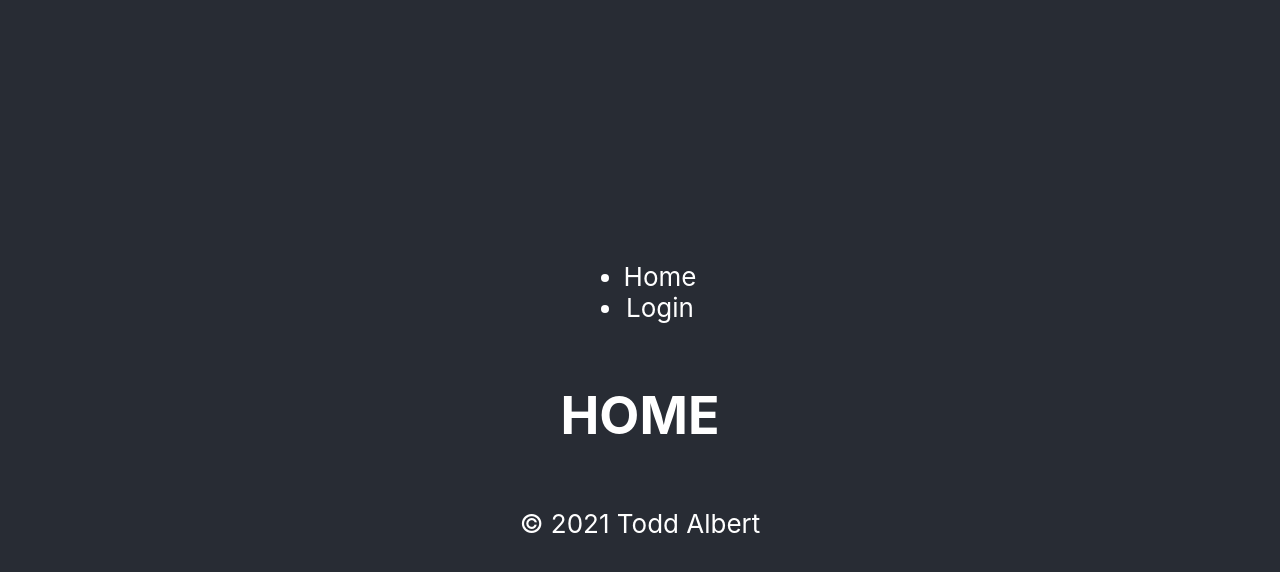
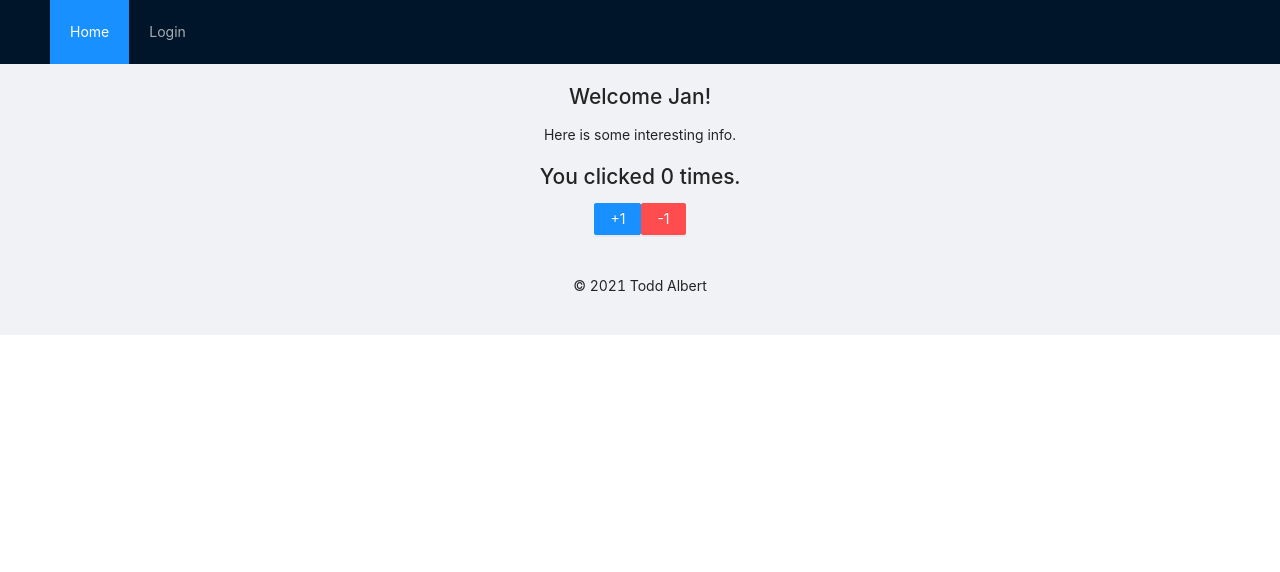
Before and after one commit to bocacode/react-01, a React (Create React App) app: page / in a window 1280 px wide. Shown: the top 572 px of the page. Built offline with nearby package versions, Linux system fonts and the light colour scheme.

Commit message:
added antd, created class component with state

```diff
--- a/package.json
+++ b/package.json
@@ -6,6 +6,7 @@
     "@testing-library/jest-dom": "^5.11.4",
     "@testing-library/react": "^11.1.0",
     "@testing-library/user-event": "^12.1.10",
+    "antd": "^4.12.3",
     "react": "^17.0.1",
     "react-dom": "^17.0.1",
     "react-scripts": "4.0.3",
--- a/src/App.js
+++ b/src/App.js
@@ -1,13 +1,13 @@
+import { Layout } from 'antd'
 import Home from './scenes/Home'
+import 'antd/dist/antd.css'
 import './App.css'
 
 function App() {
   return (
-    <div className="App">
-      <header className="App-header">
-        <Home />
-      </header>
-    </div>
+    <Layout className="layout">
+      <Home />
+    </Layout>
   )
 }
 
--- a/src/components/Menu.js
+++ b/src/components/Menu.js
@@ -1,12 +1,13 @@
 import React from 'react'
+import { Menu } from 'antd'
 
-function Menu() {
+function NavMenu() {
   return (
-    <ul>
-      <li>Home</li>
-      <li>Login</li>
-    </ul>
+    <Menu theme="dark" mode="horizontal" defaultSelectedKeys={["1"]}>
+      <Menu.Item key="1">Home</Menu.Item>
+      <Menu.Item key="2">Login</Menu.Item>
+    </Menu>
   )
 }
 
-export default Menu
+export default NavMenu
--- /dev/null
+++ b/src/components/Message.js
@@ -0,0 +1,26 @@
+import React from 'react'
+import { Button } from 'antd'
+
+class Message extends React.Component {
+  constructor(props){
+    super(props)
+    this.state = {
+      counter: 0
+    }
+  }
+  handleClick(inc) {
+    this.setState({ counter: this.state.counter + inc })
+  }
+  render() {
+    return (
+      <section>
+        <p>Here is some interesting info.</p>
+        <h2>You clicked {this.state.counter} times.</h2>
+        <Button type="primary" onClick={() => this.handleClick(1)}>+1</Button>
+        <Button type="primary" danger onClick={() => this.handleClick(-1)}>-1</Button>
+      </section>
+    )
+  }
+}
+
+export default Message
--- /dev/null
+++ b/src/components/Welcome.js
@@ -0,0 +1,10 @@
+import React from 'react'
+
+function Welcome({ name, age }){
+  if(age < 21) {
+    return <p>You must be 21 or older to enter.</p>
+  }
+  return <h1>Welcome {name || 'Guest'}!</h1>
+}
+
+export default Welcome
--- a/src/scenes/Home.js
+++ b/src/scenes/Home.js
@@ -1,13 +1,23 @@
 import React from 'react'
-import Menu from '../components/Menu'
+import { Layout } from 'antd'
+import NavMenu from '../components/Menu'
+import Welcome from '../components/Welcome'
+import Message from '../components/Message'
 import Footer from '../components/Footer'
 
 function Home() {
   return (
     <React.Fragment>
-      <Menu />
-      <h1>HOME</h1>
-      <Footer />
+      <Layout.Header>
+        <NavMenu />
+      </Layout.Header>
+      <Layout.Content style={{ padding: '16px 40px', textAlign: 'center' }}>
+        <Welcome age={25} name="Jan" />
+        <Message />
+      </Layout.Content>
+      <Layout.Footer style={{ textAlign: 'center' }}>
+        <Footer />
+      </Layout.Footer>
     </React.Fragment>
     )
 }
```
Also changed, not shown: 1 other file (tests, documents, lock files or other folders).
